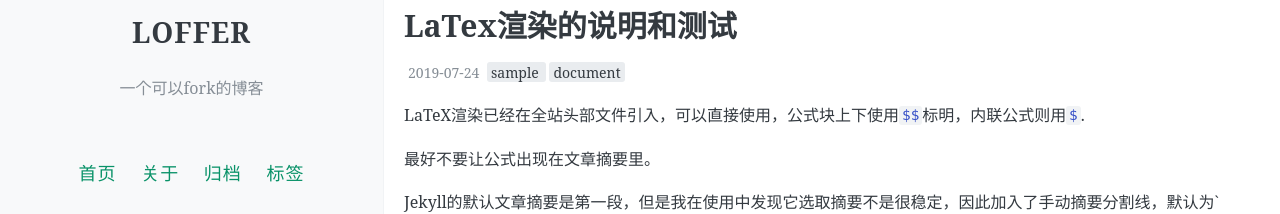
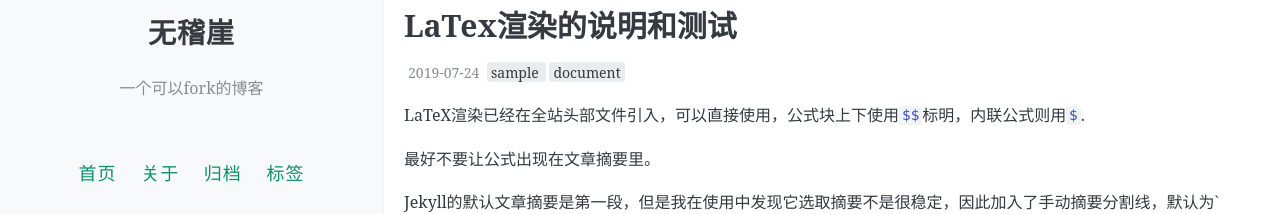
Before and after one commit to omochiy/omochi, a Jekyll site: the page built from index.html, in a window 1280 px wide. Shown: the part 290-504 px from the top of the page. Built offline with Jekyll 4.4.1, drawn with Linux system fonts in a browser that asks for light colours; the list of posts is cut into pages by our own code; comment, search, counter and statistics services are not loaded.

Commit message:
修改站名

```diff
--- a/_config.yml
+++ b/_config.yml
@@ -7,7 +7,7 @@
 # 井号后面的文字是说明文档，不会被程序读取。
 
 # 描述/签名
-name: LOFFER
+name: 无稽崖
 description: 一个可以fork的博客
 
 # 输入你的网站域名（如果你没有添加自己的域名，而是直接用GitHub pages分配的域名的话可以省略）
```
